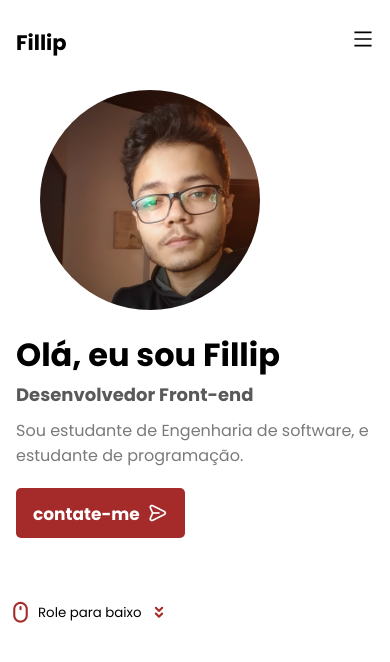
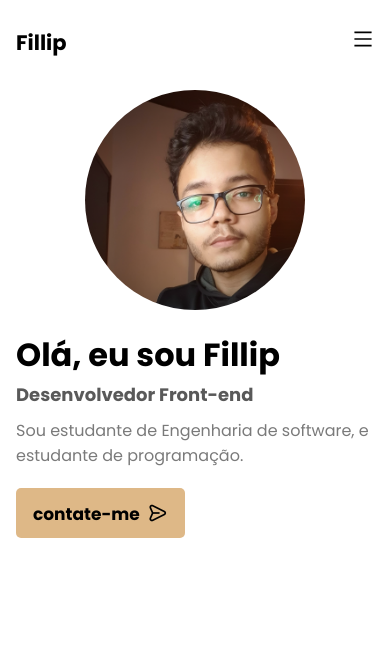
Before and after one commit to DevFillip/Portfolio-pessoal, a React (Create React App) app: page / in a window 390 px wide. Shown: the top 662 px of the page. Built offline with nearby package versions, Linux system fonts and the light colour scheme; the HTML template or start-up script is replaced by a standard one.

Commit message:
home totalmente responsiva

```diff
--- a/src/Sessões/Home/styles.css
+++ b/src/Sessões/Home/styles.css
@@ -19,7 +19,6 @@
     width: 100%;
     margin-top: 10px;
     margin-bottom:  10px;
-
 }
 
 .p-segundo{
@@ -43,13 +42,19 @@
 
 .sobre-mim button{
     padding: 0.6em 1em;
-    background-color: brown;
-    color: white;
+    background-color:burlywood;
+    color:black ;
     font-weight: 600;
     font-size: 17px;
     border: 0;
     border-radius: 5px;
     cursor: pointer;
+    transition: 0.3s;
+}
+
+.sobre-mim button:hover{
+    background-color: rgb(235, 149, 36);
+    color:white;
 }
 
 i{
@@ -83,14 +88,32 @@ i{
     cursor: pointer;
 }
 
+@media screen and (max-width:1000px){
+    .home-container{
+        max-width: 700px ;
+    }
+
+    .scroll-down{
+        max-width: 700px;
+    }
+
+    .home-container img{
+        width: 250px;
+        height: 250px;
+    }
+}
+
 @media screen and (max-width:768px) {
     .home-container img{
-        position:fixed;
-        top: 90px;
-        bottom: 0;
-        right:130px;
         width: 220px;
         height:220px;
+        position:absolute;
+        top: 90px;
+        left:0;
+        right:0;
+        margin-left:auto;
+        margin-right:auto;
+        z-index: 0;
 }
 
     .home-container {
@@ -113,4 +136,7 @@ i{
         margin-bottom: 20px;
     }
 
+    .scroll-down{
+        display: none;
+    }
 }
--- a/src/layout/navbar/styles.css
+++ b/src/layout/navbar/styles.css
@@ -77,6 +77,7 @@ p{
         transform: translateX(100%);
         opacity: 0;
         transition: 0.4s;
+        z-index: 1;
     }
 
     .item{
```
